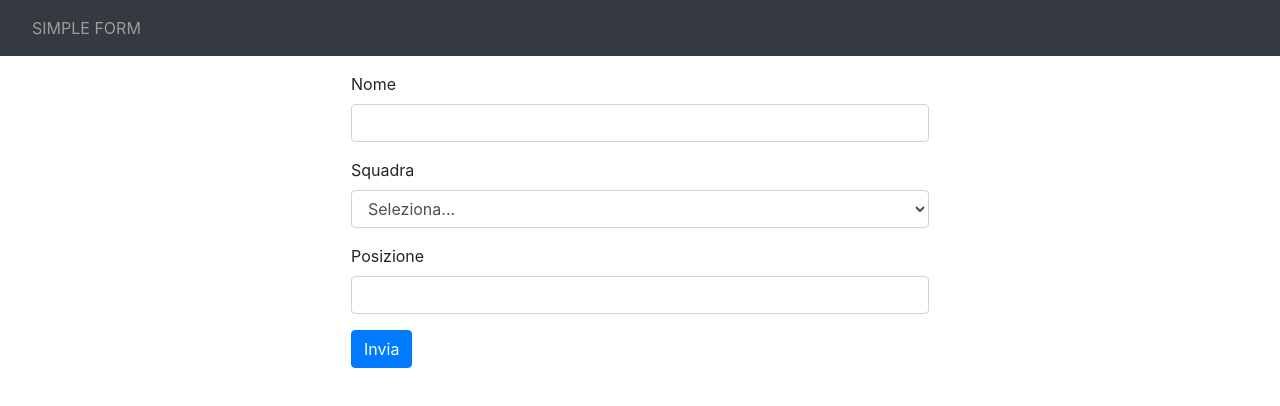
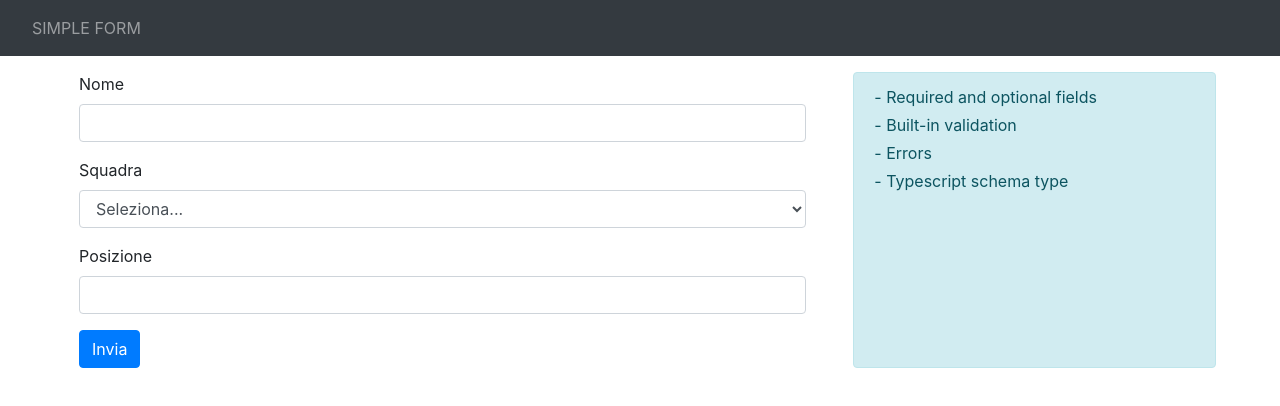
Before and after one commit to devmatteini/react-hook-form-spike, a React (Vite) app: page /simple-form in a window 1280 px wide. Shown: the top 406 px of the page. Built offline with nearby package versions, Linux system fonts and the light colour scheme.

Commit message:
add panel with summary of features

```diff
--- a/src/pages/simple/simple-form.tsx
+++ b/src/pages/simple/simple-form.tsx
@@ -22,7 +22,8 @@ const SimpleForm: React.FC = () => {
     const onSubmit = handleSubmit((data) => setResult(data))
 
     return (
-        <div className="container w-50">
+        <div className="mx-5 row">
+            <div className="col-8">
                 <Form onSubmit={onSubmit} className="m-3" autoComplete="off">
                     <div className="d-flex flex-column" style={{ rowGap: "1rem" }}>
                         <div>
@@ -68,6 +69,14 @@ const SimpleForm: React.FC = () => {
 
                 {result && <p className="mt-3 alert alert-success">{JSON.stringify(result)}</p>}
             </div>
+
+            <div className="col m-3 alert alert-info">
+                <p className="mb-1">- Required and optional fields</p>
+                <p className="mb-1">- Built-in validation</p>
+                <p className="mb-1">- Errors</p>
+                <p className="mb-1">- Typescript schema type</p>
+            </div>
+        </div>
     )
 }
 
```
Lines whose indentation alone changed are shown as unchanged.
